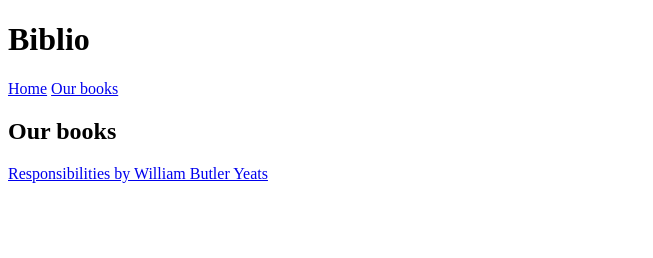
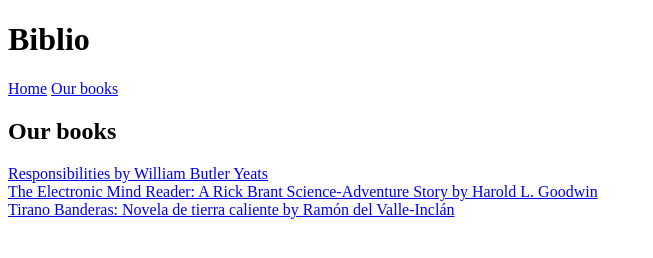
Before and after one commit to WeeHorse/biblio, a plain HTML site: page index.html in a window 1280 px wide. Both pictures are taken after a click on the link "Our books". Shown: the whole page, without its empty margins (0-653 px from the left). Drawn offline with nearby package versions, Linux system fonts and the light colour scheme.

Commit message:
added dynamic books with json

```diff
--- /dev/null
+++ b/books.js
@@ -0,0 +1,18 @@
+export async function bookMenu() {
+
+  const response = await fetch('data/books.json');
+  //console.log('response', response);
+  const books = await response.json();
+  //console.log('data', books);
+
+  console.log(books);
+
+  // generate a menu of books found in json
+  let html = '';
+  for (let book of books) {
+    html += `<a href="${book.link}">${book.title} by ${book.author}</a>`;
+  }
+
+
+  return html;
+}
--- a/data/books.json
+++ b/data/books.json
@@ -1,5 +1,6 @@
 [
   {
+    "link": "#the-electronic-mind-reader",
     "title": "The Electronic Mind Reader: A Rick Brant Science-Adventure Story",
     "author": "Harold L. Goodwin",
     "synopsis": "Rick, Scotty and Barby concoct a plan to use hidden technology in a quiz show. In the background, the Coast Guard contacts Spindrift Scientists with a potentially dangerous set of circumstances affecting the island. There's plenty of mystery and intrigue to go around! (Summary by Cyndajm)",
@@ -129,6 +130,7 @@
     ]
   },
   {
+    "link": "#novela-de-tierra-caliente",
     "title": "Tirano Banderas: Novela de tierra caliente",
     "author": "Ramón del Valle-Inclán",
     "synopsis": "Santos Banderas, es el líder y dictador de Santa Fe de Tierra Firme, una nación ficticia. A lo largo de la trama, asistiremos a las tensiones entre colonos de la antigua metrópoli, los líderes de la reciente república independiente y el crecimiento de un movimiento revolucionario popular que pretende dar voz a los desposeídos de este lugar inexistente, pero con rasgos de muy diversas realidades latinoamericanas. (Summary by Epachuko)",
--- a/pages/our-books.js
+++ b/pages/our-books.js
@@ -1,8 +1,14 @@
-export function ourBooks() {
+import { bookMenu } from '../books.js';
+
+export async function ourBooks() {
+
+  const menuHTML = await bookMenu();
+
   return `
     <h2>Our books</h2>
     <nav>
       <a href="#responsibilities">Responsibilities by William Butler Yeats</a>
+      ${menuHTML}
     </nav>
   `;
 }
--- a/router.js
+++ b/router.js
@@ -3,14 +3,14 @@ import { ourBooks } from './pages/our-books.js';
 import { responsibilities } from './pages/books/responsibilities.js';
 
 
-function router() {
+async function router() {
   console.log("routing to... " + location.hash);
 
   let page = location.hash.replace('#', '');
 
   switch (page) {
     case 'our-books':
-      document.querySelector('main').innerHTML = ourBooks();
+      document.querySelector('main').innerHTML = await ourBooks();
       break;
 
     // books:
--- a/style.css
+++ b/style.css
@@ -1,5 +1,3 @@
-
-
 .play-pause {
   cursor: pointer;
 }
@@ -7,3 +5,8 @@
 article {
   display: flex;
 }
+
+main>nav {
+  display: flex;
+  flex-direction: column;
+}
```
